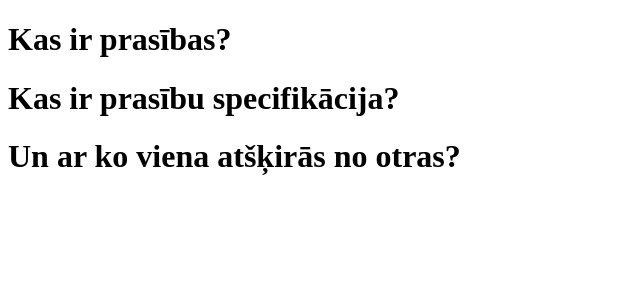
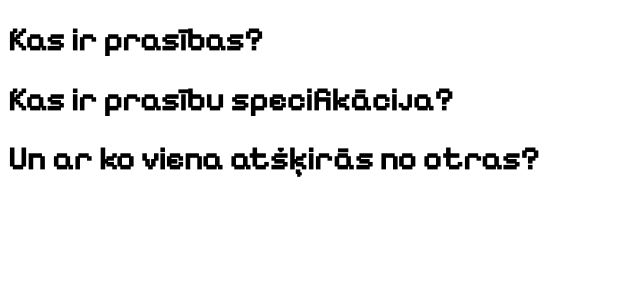
Before and after one commit to SilvisPilvis/grigerts, a SvelteKit app: page / in a window 1280 px wide. Shown: the top 300 px of the page, without its empty margins (0-640 px from the left). Built offline with nearby package versions, Linux system fonts and the light colour scheme.

Commit message:
Jonatana Biedena 1. upuris.

```diff
--- a/src/routes/+page.svelte
+++ b/src/routes/+page.svelte
@@ -1,3 +1,11 @@
+<style>
+@import url('https://fonts.googleapis.com/css2?family=Pixelify+Sans&display=swap');
+* {
+    font-family: 'Pixelify Sans', sans-serif;
+}
+</style>
+
 <h1>Kas ir prasības?</h1>
+<p></p>
 <h1>Kas ir prasību specifikācija?</h1>
 <h1>Un ar ko viena atšķirās no otras?</h1>
```
